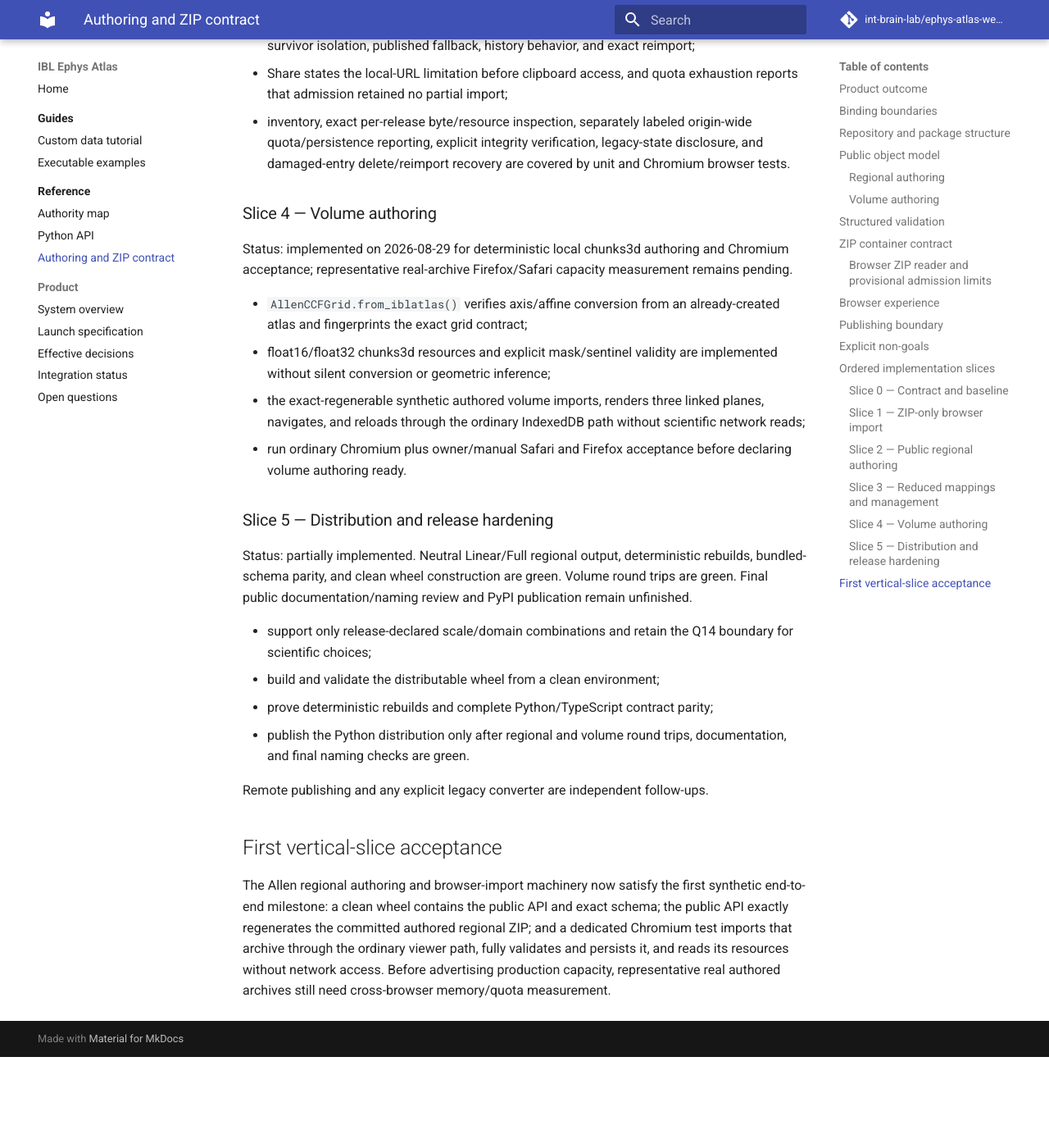
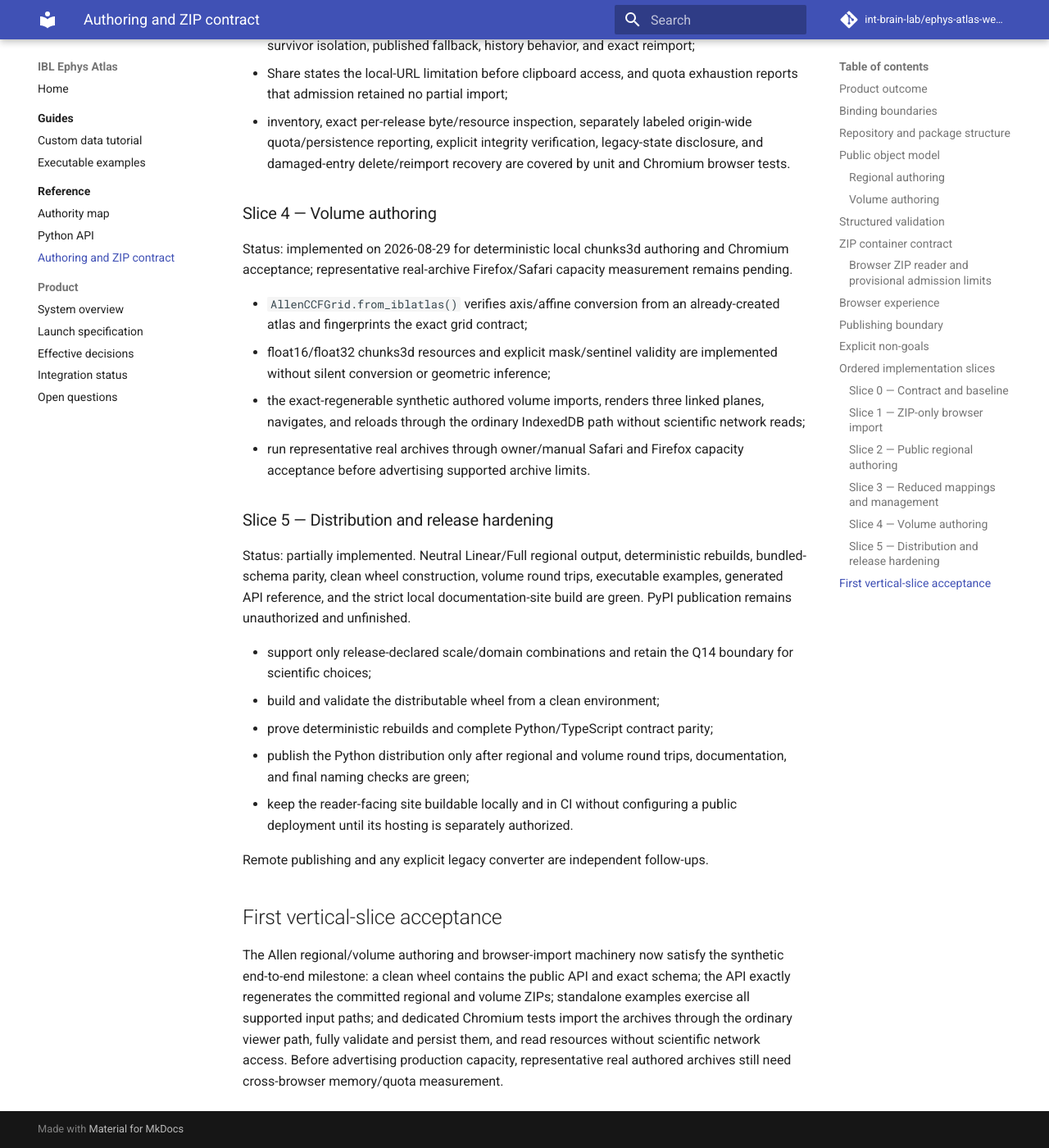
Before and after one commit to int-brain-lab/ephys-atlas-web-v2, an MkDocs documentation site: the page built from docs/data/CUSTOM_DATA_AUTHORING.md, in a window 1280 px wide and 1400 px high, scrolled down 10893 px. Shown: the whole window at 82% size. Built offline with MkDocs 1.6.1 and Material for MkDocs 9.7.7, drawn with Linux system fonts in a browser that asks for light colours; comment, search, counter and statistics services are not loaded; before the commit the page ends 12182 px from its top, so only the background shows below that; some of the changed text lies outside the part shown.

Commit message:
Record the Python documentation workflow

````diff
--- a/docs/data/CUSTOM_DATA_AUTHORING.md
+++ b/docs/data/CUSTOM_DATA_AUTHORING.md
@@ -1,7 +1,7 @@
 # Custom data authoring and ZIP import
 
-Status: active focused implementation plan; Allen regional authoring and ZIP
-browser import implemented on 2026-08-29.
+Status: active focused implementation plan; Allen regional/volume authoring,
+executable examples, and ZIP browser import implemented on 2026-08-29.
 
 This document defines the planned workflow for scientists to prepare their own
 regional or volumetric scalar data and import it into IBL Ephys Atlas Web v2.
@@ -11,10 +11,10 @@ the binding product decisions.
 ## Product outcome
 
 A scientist can now use the public Python API to turn scalar data associated
-with Allen brain regions into one validated immutable archive, then select that
-archive in the web application. The browser validates and stores the release
-locally without sending its contents to a local server or a remote service.
-Allen-CCF voxel authoring remains the next representation extension.
+with Allen brain regions, an explicit Allen CCF grid, or both into one
+validated immutable archive, then select that archive in the web application.
+The browser validates and stores the release locally without sending its
+contents to a local server or a remote service.
 
 ```text
 NumPy arrays plus explicit scientific metadata
@@ -486,31 +486,35 @@ measurement remains pending.
 - the exact-regenerable synthetic authored volume imports, renders three linked
   planes, navigates, and reloads through the ordinary IndexedDB path without
   scientific network reads;
-- run ordinary Chromium plus owner/manual Safari and Firefox acceptance before
-  declaring volume authoring ready.
+- run representative real archives through owner/manual Safari and Firefox
+  capacity acceptance before advertising supported archive limits.
 
 ### Slice 5 — Distribution and release hardening
 
 Status: partially implemented. Neutral Linear/Full regional output,
-deterministic rebuilds, bundled-schema parity, and clean wheel construction are
-green. Volume round trips are green. Final public documentation/naming review
-and PyPI publication remain unfinished.
+deterministic rebuilds, bundled-schema parity, clean wheel construction, volume
+round trips, executable examples, generated API reference, and the strict local
+documentation-site build are green. PyPI publication remains unauthorized and
+unfinished.
 
 - support only release-declared scale/domain combinations and retain the Q14
   boundary for scientific choices;
 - build and validate the distributable wheel from a clean environment;
 - prove deterministic rebuilds and complete Python/TypeScript contract parity;
 - publish the Python distribution only after regional and volume round trips,
-  documentation, and final naming checks are green.
+  documentation, and final naming checks are green;
+- keep the reader-facing site buildable locally and in CI without configuring
+  a public deployment until its hosting is separately authorized.
 
 Remote publishing and any explicit legacy converter are independent follow-ups.
 
 ## First vertical-slice acceptance
 
-The Allen regional authoring and browser-import machinery now satisfy the first
-synthetic end-to-end milestone: a clean wheel contains the public API and exact
-schema; the public API exactly regenerates the committed authored regional ZIP;
-and a dedicated Chromium test imports that archive through the ordinary viewer
-path, fully validates and persists it, and reads its resources without network
+The Allen regional/volume authoring and browser-import machinery now satisfy
+the synthetic end-to-end milestone: a clean wheel contains the public API and
+exact schema; the API exactly regenerates the committed regional and volume
+ZIPs; standalone examples exercise all supported input paths; and dedicated
+Chromium tests import the archives through the ordinary viewer path, fully
+validate and persist them, and read resources without scientific network
 access. Before advertising production capacity, representative real authored
 archives still need cross-browser memory/quota measurement.
````
Also changed, not shown: docs/IMPLEMENTATION_PLAN.md (+6 -4 lines), docs/INTEGRATION_STATUS.md (+8 -5 lines), docs/SYSTEM_OVERVIEW.md (+5 -0 lines), docs/data/CUSTOM_DATA_TUTORIAL.md (+18 -0 lines), docs/data/README.md (+1 -1 lines).
